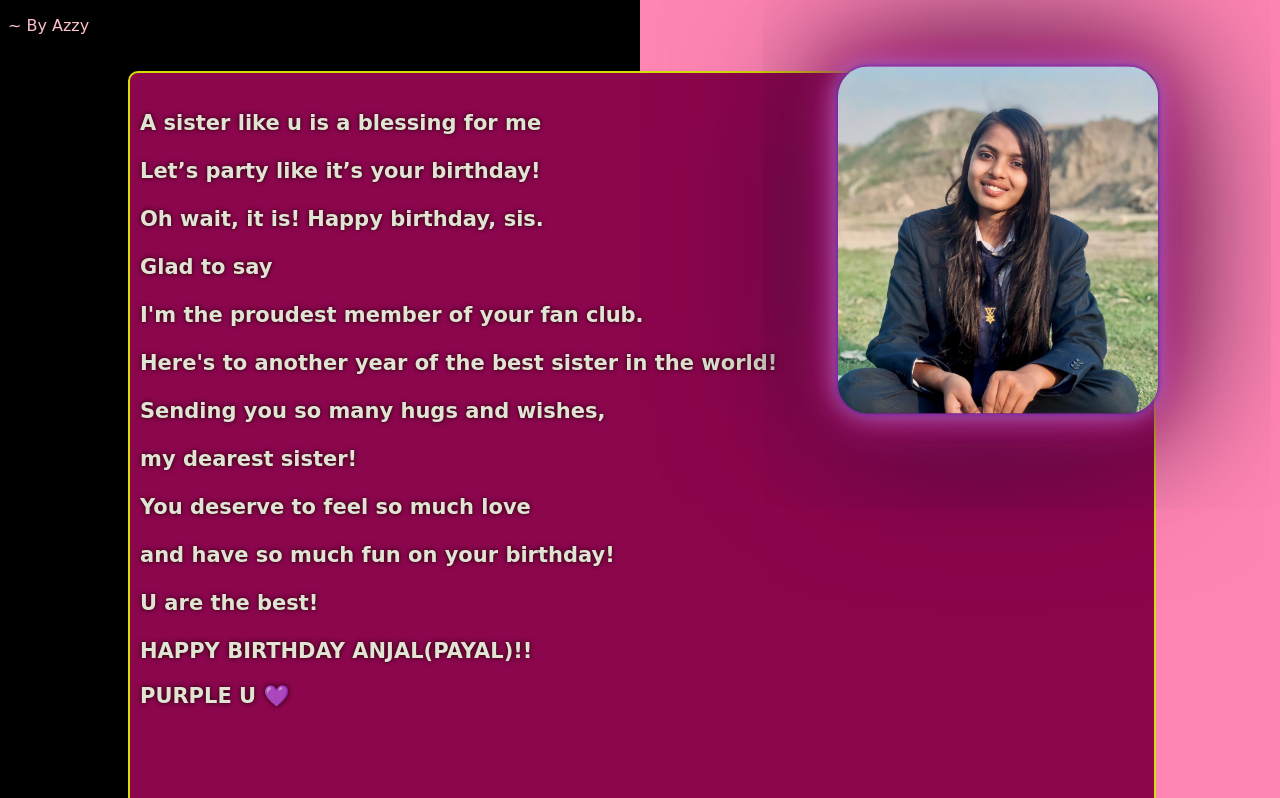
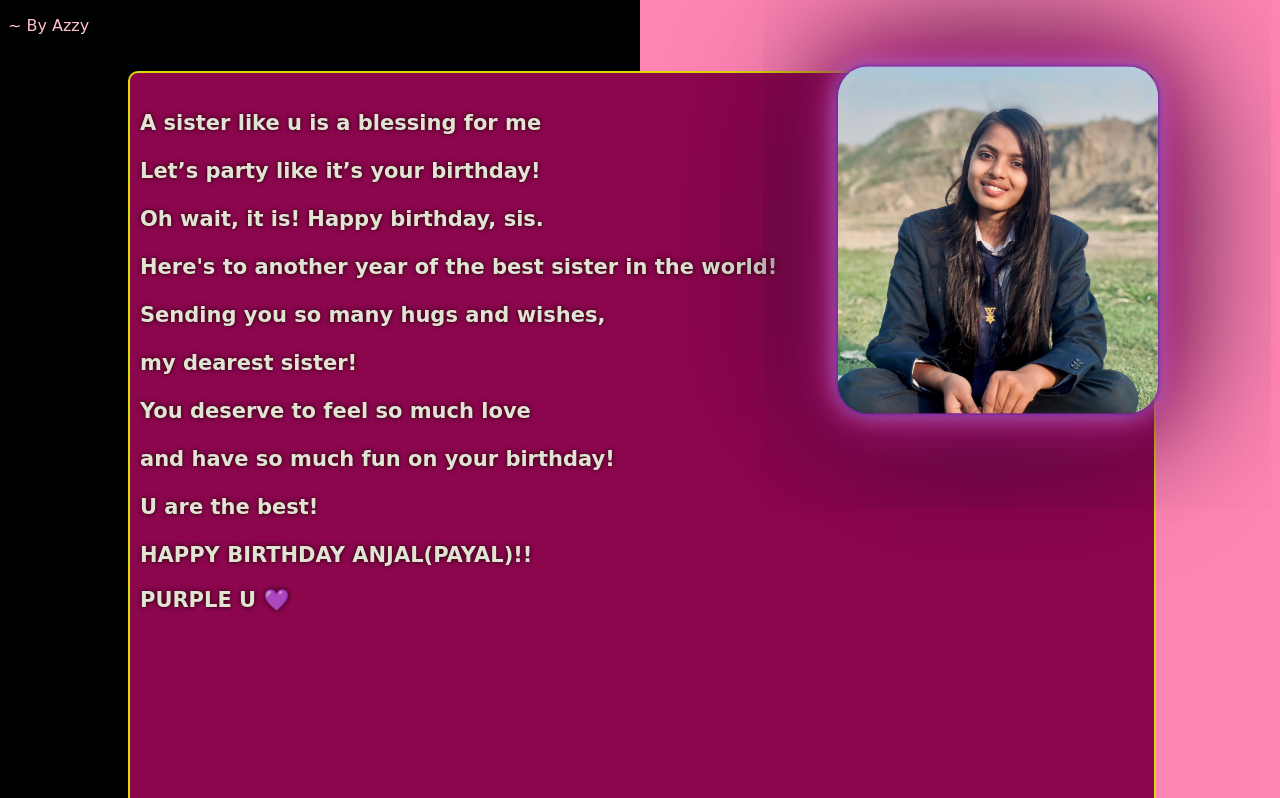
Before and after one commit to abhayazzy/HAPPYBDY, a plain HTML site: page index.html in a window 1280 px wide. Shown: the top 798 px of the page. Drawn offline with Linux system fonts and the light colour scheme; a web font is replaced by a local one.

Commit message:
Update index.html

```diff
--- a/index.html
+++ b/index.html
@@ -10,7 +10,7 @@
 <!-- partial:index.partial.html -->
 <p id="byme">~ By Azzy</p>
 <div>
-	<h1><br>A sister like u is a blessing for me<br><br>Let’s party like it’s your birthday!<br><br>Oh wait, it is! Happy birthday, sis.<br><br>Glad to say <br><br>I'm the proudest member of your fan club.<br><br>Here's to another year of the best sister in the world!<br><br> Sending you so many hugs and wishes,<br><br> my dearest sister!<br><br> You deserve to feel so much love <br><br>and have so much fun on your birthday!<br><br>U are the best!<br><br>
+	<h1><br>A sister like u is a blessing for me<br><br>Let’s party like it’s your birthday!<br><br>Oh wait, it is! Happy birthday, sis.<br><br>Here's to another year of the best sister in the world!<br><br> Sending you so many hugs and wishes,<br><br> my dearest sister!<br><br> You deserve to feel so much love <br><br>and have so much fun on your birthday!<br><br>U are the best!<br><br>
 		HAPPY BIRTHDAY ANJAL(PAYAL)!!<p>PURPLE U 💜</p>
 	</h1>
 
```
